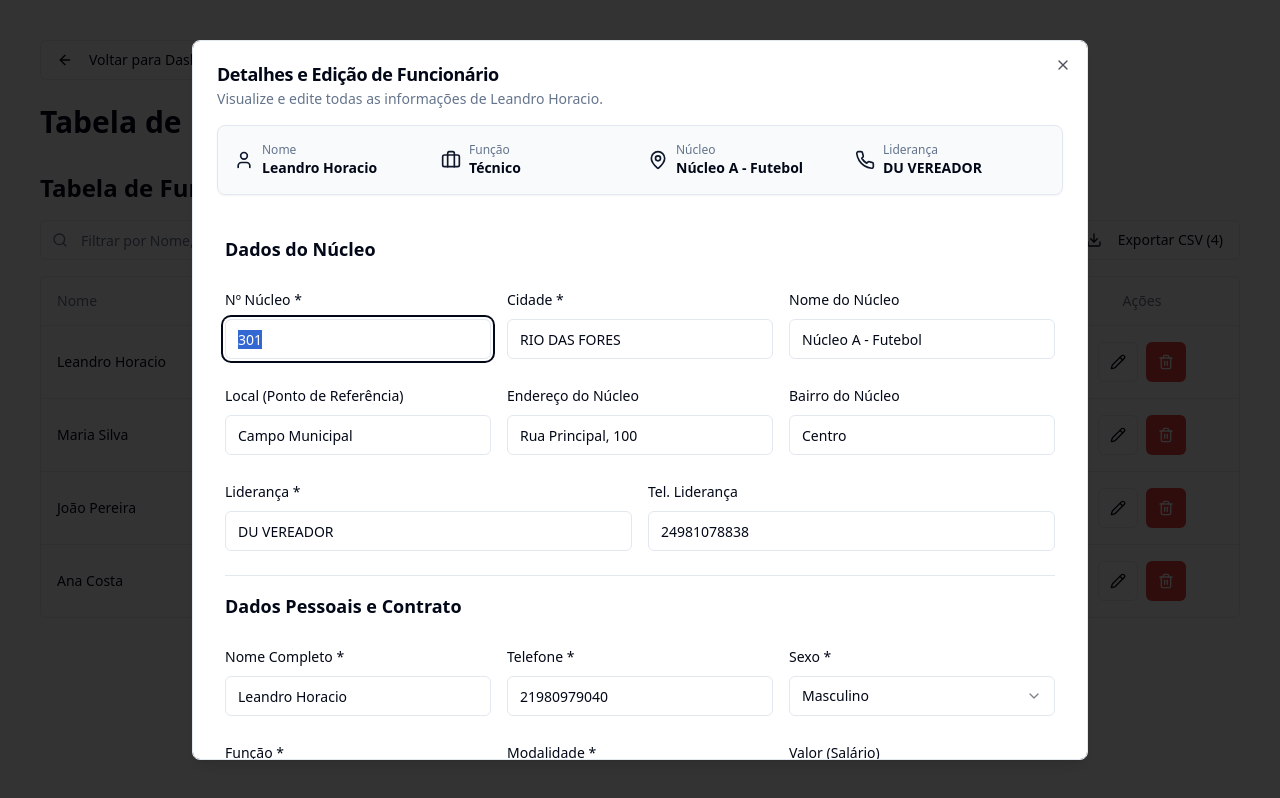
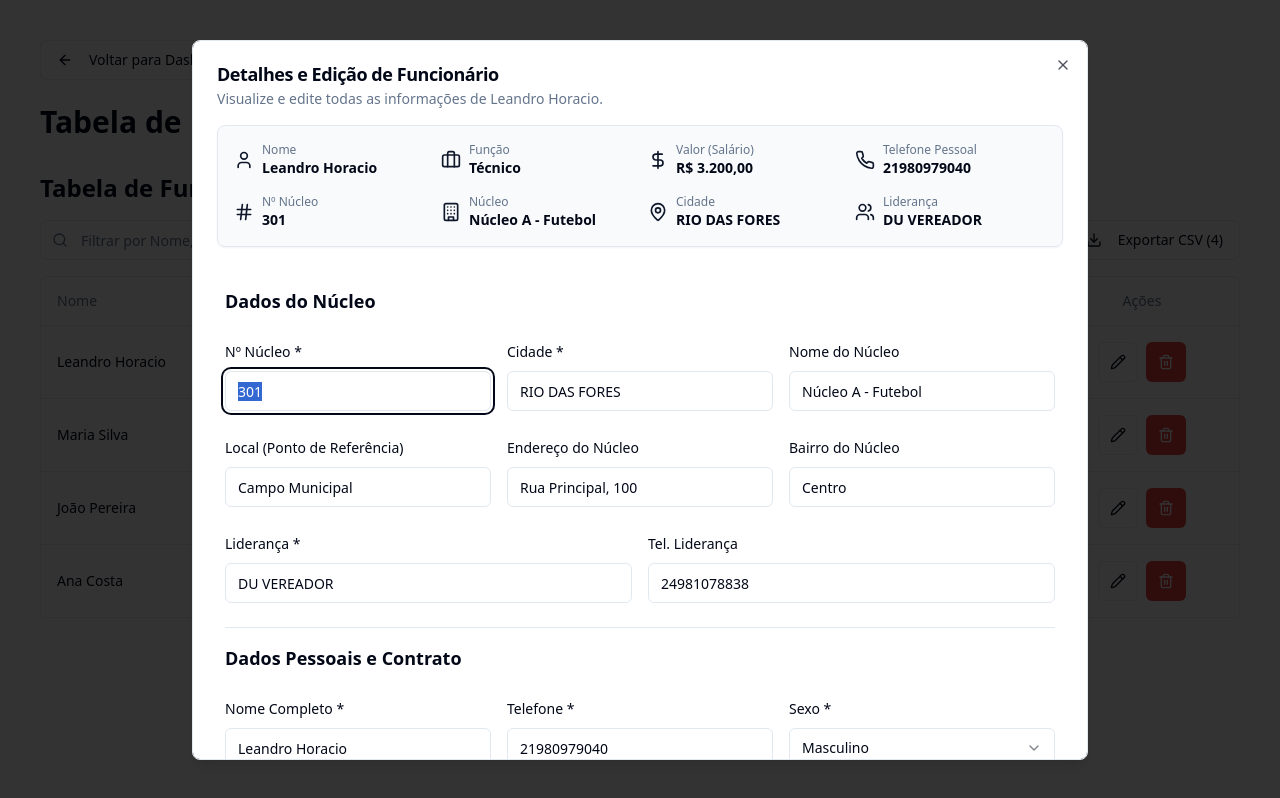
Before and after one commit to leandrohoraciorj/meu-app, a React (Vite) app: page /funcionarios in a window 1280 px wide. Both pictures are taken after a click on the button 1117 px from the left and 361 px from the top of the page. Built offline with nearby package versions, Linux system fonts and the light colour scheme.

Commit message:
[dyad] Expandindo o resumo visual no modal de detalhes do funcionário para incluir 8 informações chave. - wrote 1 file(s)

```diff
--- a/src/components/EmployeeDetailsModal.tsx
+++ b/src/components/EmployeeDetailsModal.tsx
@@ -10,7 +10,7 @@ import * as z from "zod";
 import { showSuccess } from "@/utils/toast";
 import { availableRoles } from "@/data/roles";
 import { Card, CardContent } from "@/components/ui/card";
-import { User, MapPin, Briefcase, Phone } from "lucide-react";
+import { User, MapPin, Briefcase, Phone, DollarSign, Building, Hash, Users } from "lucide-react";
 
 // Define o Zod schema (Deve ser o mesmo usado em Registration.tsx)
 const EmployeeSchema = z.object({
@@ -70,7 +70,7 @@ export function EmployeeDetailsModal({ employee, isOpen, onClose, onSave }: Empl
       <Icon className="h-5 w-5 text-primary" />
       <div>
         <p className="text-xs font-medium text-muted-foreground">{label}</p>
-        <p className="text-sm font-semibold">{value}</p>
+        <p className="text-sm font-semibold truncate">{value}</p>
       </div>
     </div>
   );
@@ -85,13 +85,20 @@ export function EmployeeDetailsModal({ employee, isOpen, onClose, onSave }: Empl
           </DialogDescription>
         </DialogHeader>
 
-        {/* Visual Summary Header */}
+        {/* Visual Summary Header - Expanded */}
         <Card className="mb-4 bg-muted/50">
           <CardContent className="p-4 grid grid-cols-2 md:grid-cols-4 gap-4">
+            {/* Row 1 */}
             <SummaryItem icon={User} label="Nome" value={employee.name} />
             <SummaryItem icon={Briefcase} label="Função" value={employee.role} />
-            <SummaryItem icon={MapPin} label="Núcleo" value={employee.nucleusName || 'N/A'} />
-            <SummaryItem icon={Phone} label="Liderança" value={employee.leadership} />
+            <SummaryItem icon={DollarSign} label="Valor (Salário)" value={employee.value || 'N/A'} />
+            <SummaryItem icon={Phone} label="Telefone Pessoal" value={employee.phone} />
+
+            {/* Row 2 */}
+            <SummaryItem icon={Hash} label="Nº Núcleo" value={employee.nucleusNumber} />
+            <SummaryItem icon={Building} label="Núcleo" value={employee.nucleusName || 'N/A'} />
+            <SummaryItem icon={MapPin} label="Cidade" value={employee.city} />
+            <SummaryItem icon={Users} label="Liderança" value={employee.leadership} />
           </CardContent>
         </Card>
 
```
